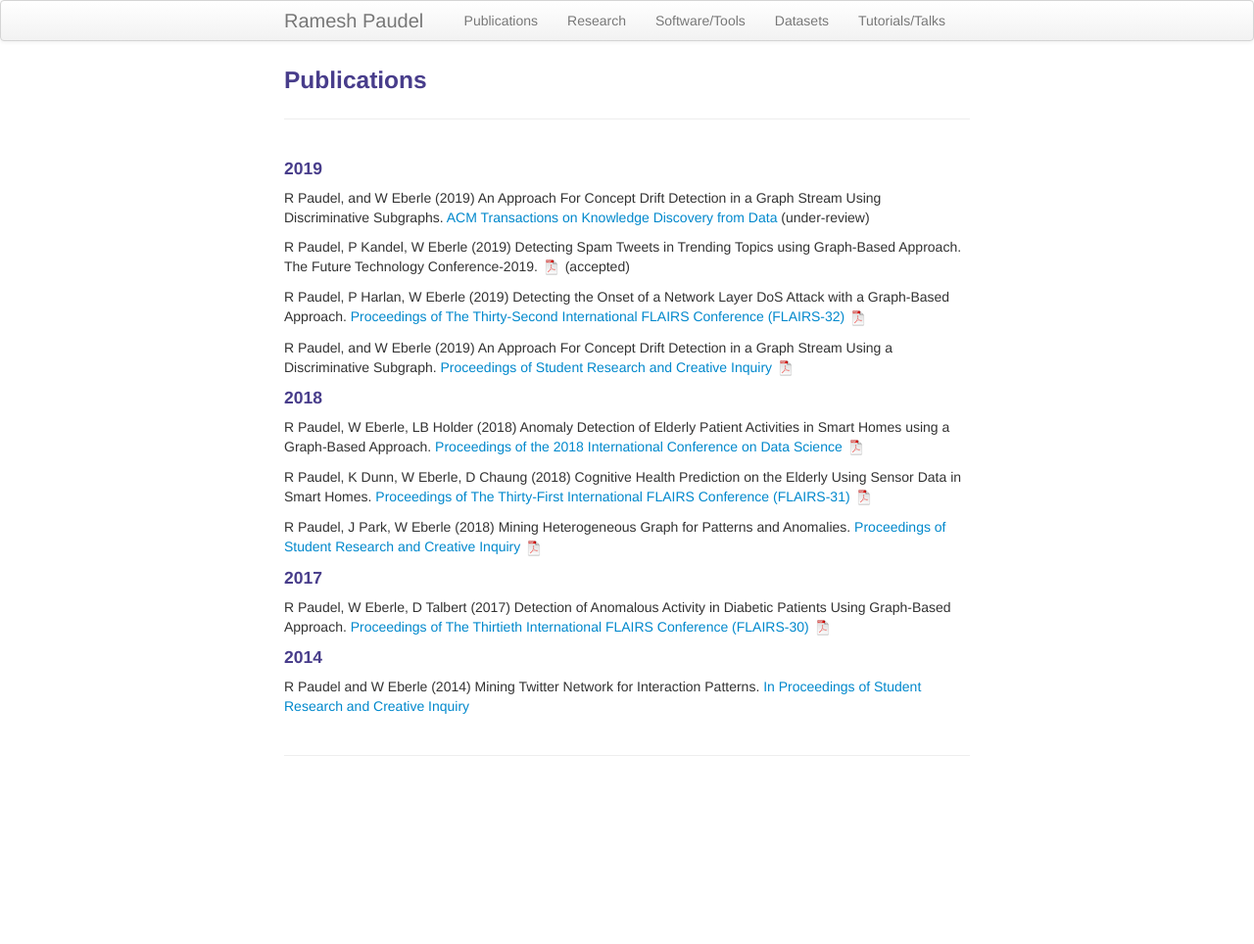
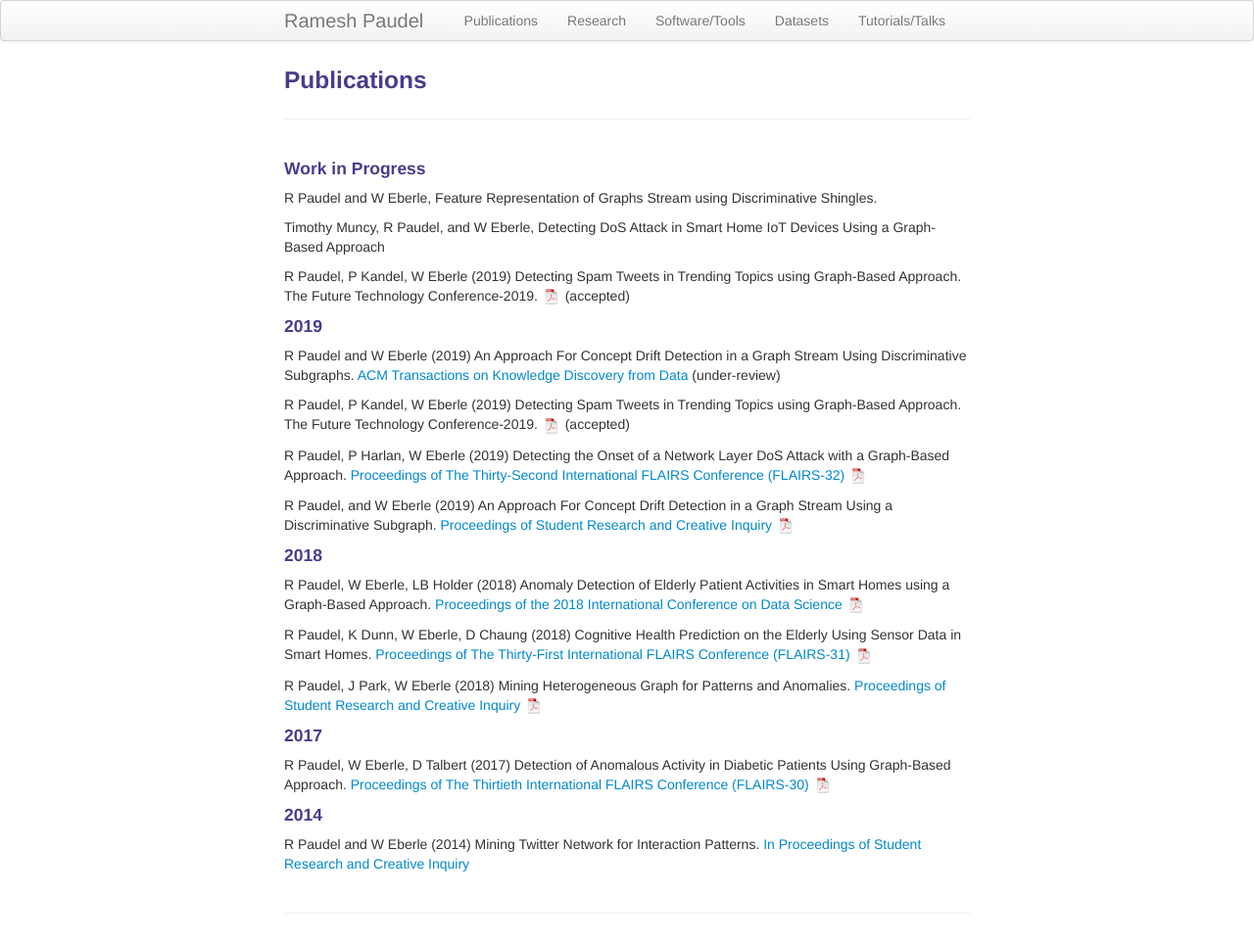
Before and after one commit to rpaudel42/rpaudel42.github.io, a Jekyll site: the page built from pages/pubs.md, in a window 1280 px wide. Shown: the whole page at 98% size. Built offline with Jekyll 4.4.1, drawn with Linux system fonts in a browser that asks for light colours; before the commit the page ends 900 px from its top, so only the background shows below that.

```diff
--- a/pages/pubs.md
+++ b/pages/pubs.md
@@ -3,8 +3,16 @@
 title: Publications
 description: Ramesh Paudel's publications
 ---
+#### Work in Progress
+R Paudel and W Eberle, Feature Representation of Graphs Stream using Discriminative Shingles.
+
+Timothy Muncy, R Paudel, and W Eberle, Detecting DoS Attack in Smart Home IoT Devices Using a Graph-Based Approach
+
+R Paudel, P Kandel, W Eberle
+(2019) Detecting Spam Tweets in Trending Topics using Graph-Based Approach. The Future Technology Conference-2019. [![pdf]({{ BASE_PATH }}/assets/icons/pdf-icon.png)](/assets/Spam_detection_in_trending_topic.pdf) (accepted)
+
 #### 2019
-R Paudel, and W Eberle
+R Paudel and W Eberle
 (2019) An Approach For Concept Drift Detection in a Graph Stream Using Discriminative Subgraphs. [ACM Transactions on Knowledge Discovery from Data](https://tkdd.acm.org/about.cfm) (under-review)
 
 R Paudel, P Kandel, W Eberle
```
